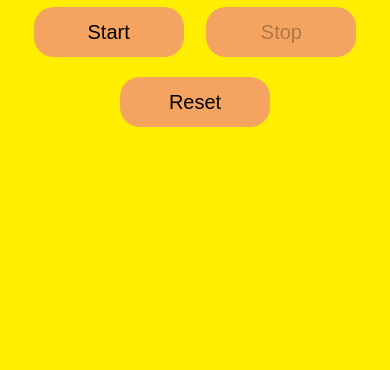
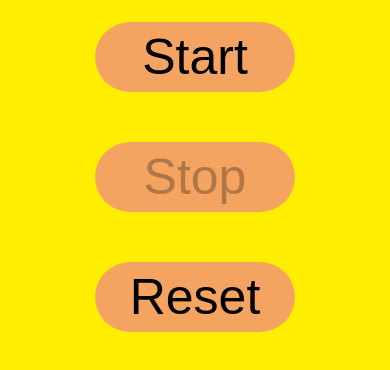
Before and after one commit to ashishnnnnn/StopWatch, a plain HTML site: page index.html in a window 390 px wide. Shown: the part 272-642 px from the top of the page. Drawn offline with Linux system fonts and the light colour scheme.

Commit message:
Update style.css

```diff
--- a/style.css
+++ b/style.css
@@ -52,5 +52,8 @@ button:hover {
 
   button {
     margin: 0.5em;
+    font-size: 5rem;
+    width: 20rem;
+    height: 7rem;
   }
 }
```
